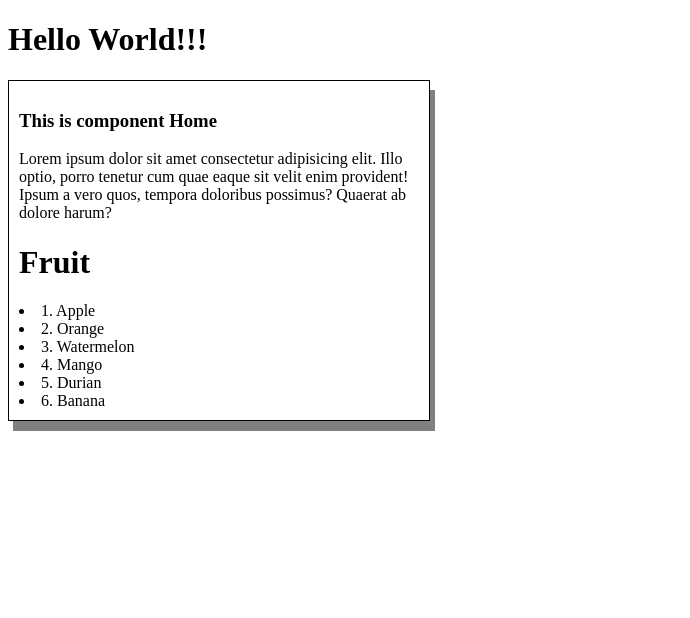
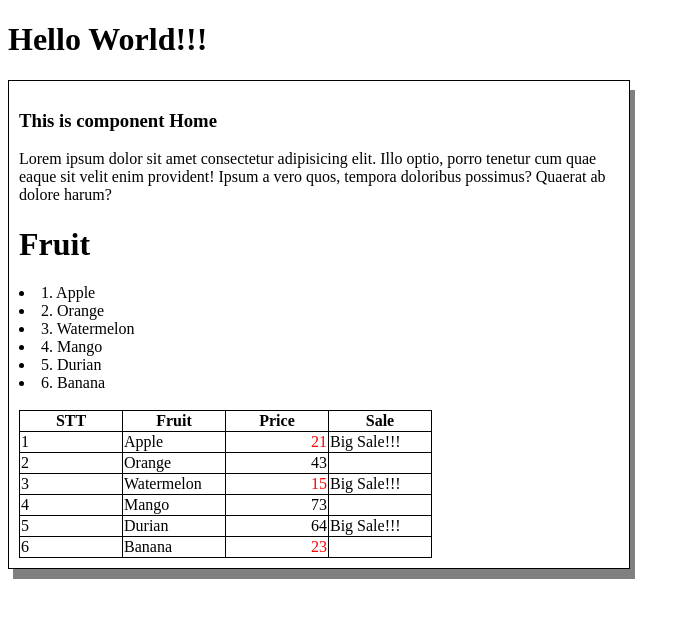
Before and after one commit to quanghuy215/DemoAngular_Github, an Angular app: page / in a window 1280 px wide. Shown: the top 618 px of the page, without its empty margins (0-690 px from the left). Built offline with nearby package versions, Linux system fonts and the light colour scheme.

Commit message:
practice ngFor with Obiect

```diff
--- a/src/app/home/home.component.html
+++ b/src/app/home/home.component.html
@@ -20,4 +20,19 @@
   <div *ngFor="let item of fruit; let i= index">
     <li>{{i+1}}. {{item}}</li>
   </div>
+  <br />
+  <table class="table">
+    <tr>
+      <th>STT</th>
+      <th>Fruit</th>
+      <th>Price</th>
+      <th>Sale</th>
+    </tr>
+    <tr *ngFor="let item of fruit2; let i= index">
+      <td>{{i+1}}</td>
+      <td>{{item.name}}</td>
+      <td class="right"><span [ngClass]="{'negativeNumber':item.price<40}">{{item.price}}</span></td>
+      <td><span *ngIf="item.sale">Big Sale!!!</span></td>
+    </tr>
+  </table>
 </div>
--- a/src/app/home/home.component.scss
+++ b/src/app/home/home.component.scss
@@ -2,5 +2,25 @@
   border    : 1px solid;
   padding   : 10px;
   box-shadow: 5px 10px gray;
-  width     : 400px
+  width     : 600px
 }
+
+.table,
+td,
+th {
+  border-collapse: collapse;
+  border         : 1px solid black;
+}
+
+td,
+th {
+  min-width: 100px;
+}
+
+.negativeNumber {
+  color: red;
+}
+
+.right {
+  text-align: right;
+}
--- a/src/app/home/home.component.ts
+++ b/src/app/home/home.component.ts
@@ -9,6 +9,14 @@ export class HomeComponent implements OnInit {
   public name = `Harry`;
   public age = 25;
   public fruit =['Apple','Orange','Watermelon','Mango','Durian','Banana'];
+  public fruit2 =[
+    {name:'Apple',price:21,sale:true},
+    {name:'Orange',price:43,sale:false},
+    {name:'Watermelon',price:15,sale:true},
+    {name:'Mango',price:73,sale:false},
+    {name:'Durian',price:64,sale:true},
+    {name:'Banana',price:23,sale:false},
+  ];
 
   constructor() { }
 
```
